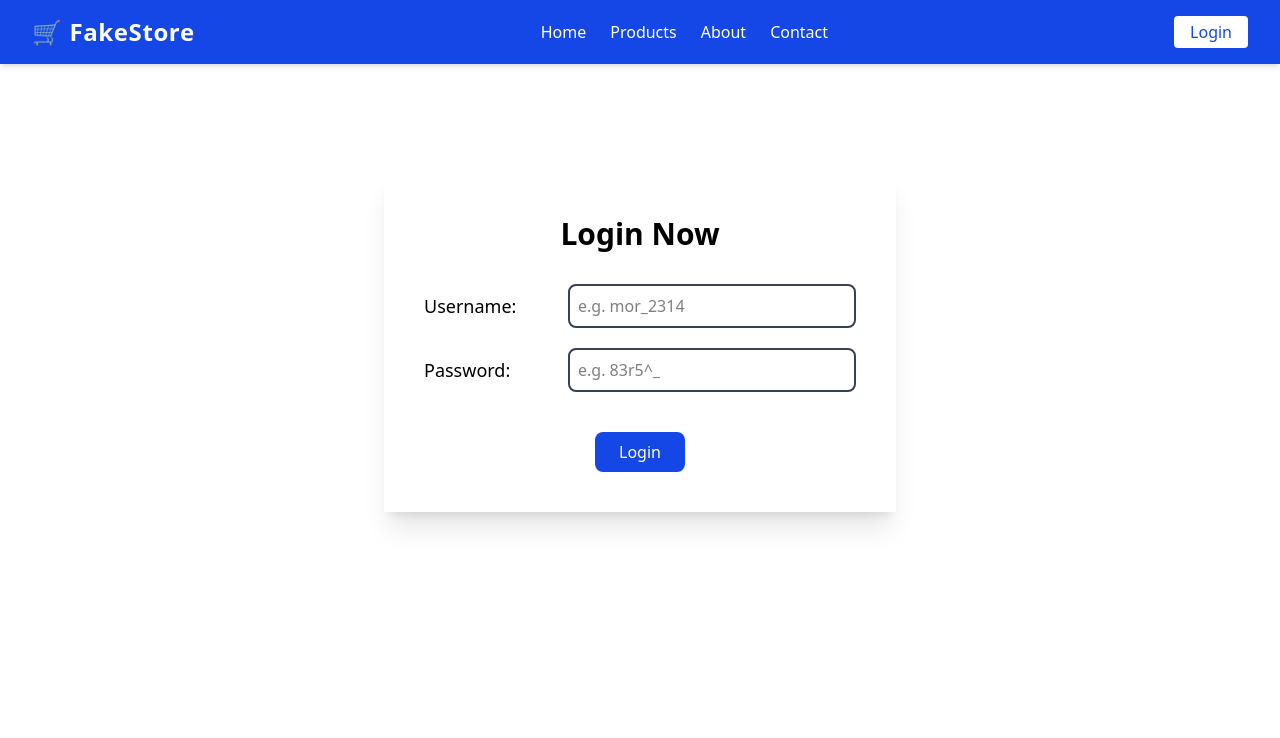
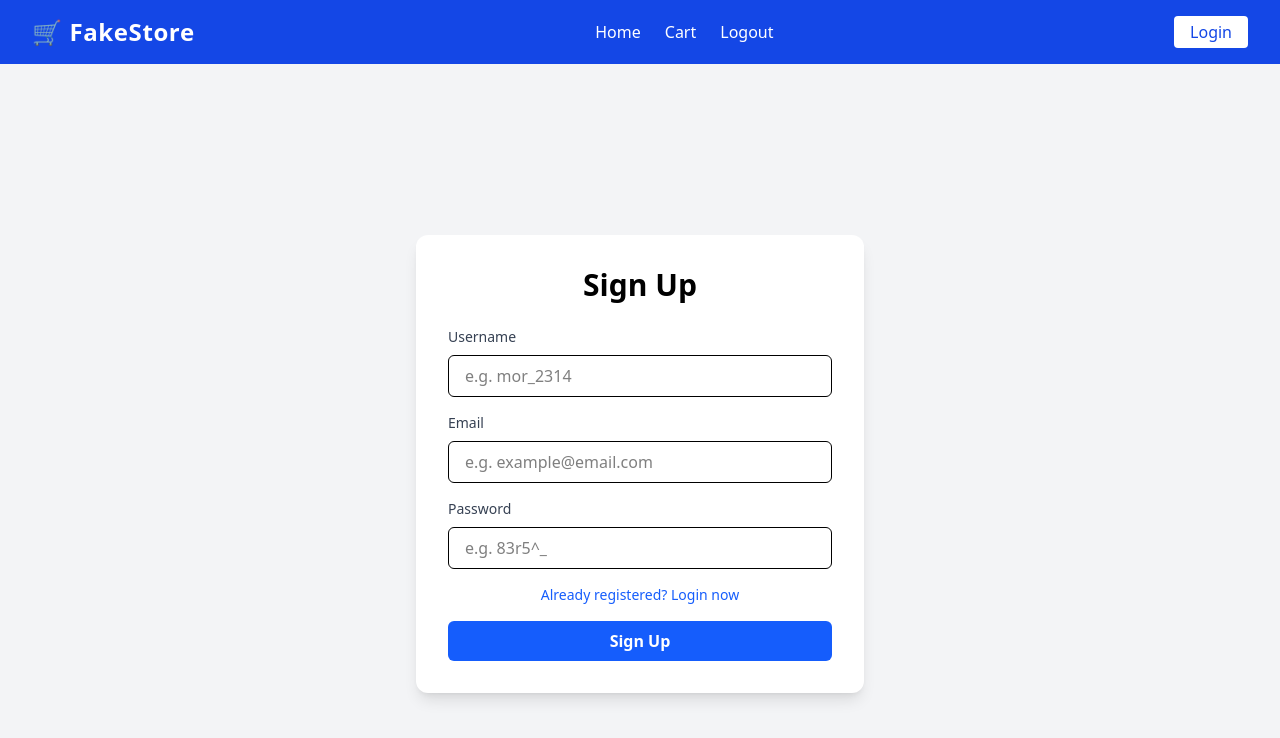
Before and after one commit to varunraj923/Shopping-Web, a React (Vite) app: page /login in a window 1280 px wide. Shown: the top 738 px of the page. Built offline with nearby package versions, Linux system fonts and the light colour scheme.

Commit message:
feat : nav btns working & cards

```diff
--- a/src/App.jsx
+++ b/src/App.jsx
@@ -1,38 +1,21 @@
-import React from 'react'
-
-import Home from './components/Home'
-import Login from './components/Login'
-import Body from './components/Body'
-
-import { BrowserRouter,Route, Routes} from 'react-router-dom'
-
-
-
-
-
+import { BrowserRouter, Routes, Route, Navigate } from 'react-router-dom';
+import Home from './components/Home';
+import Login from './components/Login';
+import Body from './components/Body';
 
 const App = () => {
+  return (
+    <BrowserRouter>
+      <Routes>
+        <Route path="/" element={<Body />}>
+          {/* Redirect root to /login initially */}
+          <Route index element={<Navigate to="/login" />} />
+          <Route path="/home" element={<Home />} />
+          <Route path="/login" element={<Login />} />
+        </Route>
+      </Routes>
+    </BrowserRouter>
+  );
+};
 
-
-  return (
-    <>
-
-    <BrowserRouter basename='/' >
-    <Routes>
-      <Route path='/' element={<Body/>}>
-      <Route path='/' element={<Home/>}></Route>
-      <Route path='/login' element={<Login/>}></Route>
-
-
-      </Route>
-
-    </Routes>
-    </BrowserRouter>
-
-
-
-    </>
-  )
-}
-
-export default App
+export default App;
--- a/src/components/Login.jsx
+++ b/src/components/Login.jsx
@@ -1,23 +1,46 @@
 import React, { useState } from 'react';
 import axios from 'axios';
+import { useNavigate } from 'react-router-dom';
 
 const Login = () => {
   const [username, setUsername] = useState('');
   const [password, setPassword] = useState('');
+  const [email, setEmail] = useState('');
   const [token, setToken] = useState('');
+  const [signup, setSignup] = useState(true);
+  const navigate = useNavigate();
+
+  const HandleSignup = () => {
+    setSignup(!signup);
+  };
+
+  const SignupSubmit = async () => {
+    try {
+      const res = await axios.post('https://fakestoreapi.com/users', {
+        email,
+        username,
+        password,
+      });
+
+      setToken(res.data.token);
+      localStorage.setItem('token', res.data.token);
+      navigate('/home');
+    } catch (err) {
+      console.error('Signup/Login failed:', err.response?.data || err.message);
+      alert('Signup failed: ' + (err.response?.data || err.message));
+    }
+  };
 
   const LoginSubmit = async () => {
     try {
-      const res = await axios.post('https://fakestoreapi.com/auth/login',{
+      const res = await axios.post('https://fakestoreapi.com/auth/login', {
         username,
-        password
+        password,
       });
 
-      console.log('Login successful:', res.data);
-      setToken(res.data.token); // Save token if needed
-
-      // Optionally store in localStorage
+      setToken(res.data.token);
       localStorage.setItem('token', res.data.token);
+      navigate('/home');
     } catch (err) {
       console.error('Login failed:', err.response?.data || err.message);
       alert('Login failed: ' + (err.response?.data || err.message));
@@ -25,47 +48,73 @@ const Login = () => {
   };
 
   return (
-    <div className='mx-96 p-10 my-28 text-center shadow-xl'>
-      <h1 className='text-3xl font-bold mb-8'>Login Now</h1>
+    <div className="flex items-center justify-center min-h-screen bg-gray-100 px-4">
+      <div className="w-full max-w-md bg-white rounded-xl shadow-lg p-8">
+        <h1 className="text-3xl font-bold text-center mb-6">
+          {signup ? 'Sign Up' : 'Login'}
+        </h1>
 
-      <div className='flex items-center justify-between mb-5'>
-        <label className='text-lg' htmlFor='username'>Username:</label>
+        <div className="mb-4">
+          <label className="block text-gray-700 text-sm font-medium mb-2">
+            Username
+          </label>
           <input
+            type="text"
+            placeholder="e.g. mor_2314"
             value={username}
             onChange={(e) => setUsername(e.target.value)}
-          className='border-2 border-gray-700 rounded-lg p-2 w-2/3'
-          type='text'
-          id='username'
-          name='username'
-          placeholder='e.g. mor_2314'
+            className="w-full px-4 py-2 border rounded-md focus:outline-none focus:ring-2 focus:ring-blue-400"
           />
         </div>
 
-      <div className='flex items-center justify-between mb-5'>
-        <label className='text-lg' htmlFor='password'>Password:</label>
+        {signup && (
+          <div className="mb-4">
+            <label className="block text-gray-700 text-sm font-medium mb-2">
+              Email
+            </label>
             <input
+              type="email"
+              placeholder="e.g. example@email.com"
+              value={email}
+              onChange={(e) => setEmail(e.target.value)}
+              className="w-full px-4 py-2 border rounded-md focus:outline-none focus:ring-2 focus:ring-blue-400"
+            />
+          </div>
+        )}
+
+        <div className="mb-4">
+          <label className="block text-gray-700 text-sm font-medium mb-2">
+            Password
+          </label>
+          <input
+            type="password"
+            placeholder="e.g. 83r5^_"
             value={password}
             onChange={(e) => setPassword(e.target.value)}
-          className='border-2 border-gray-700 rounded-lg p-2 w-2/3'
-          type='password'
-          id='password'
-          name='password'
-          placeholder='e.g. 83r5^_'
+            className="w-full px-4 py-2 border rounded-md focus:outline-none focus:ring-2 focus:ring-blue-400"
           />
         </div>
 
+        <p
+          onClick={HandleSignup}
+          className="text-blue-600 text-sm mb-4 cursor-pointer hover:underline text-center"
+        >
+          {signup ? 'Already registered? Login now' : 'New user? Signup here'}
+        </p>
+
         <button
-        onClick={LoginSubmit}
-        className='bg-blue-700 hover:bg-blue-800 transition-all px-6 py-2 text-white rounded-lg mt-5'
+          onClick={signup ? SignupSubmit : LoginSubmit}
+          className="w-full bg-blue-600 hover:bg-blue-700 text-white font-semibold py-2 rounded-md transition duration-300"
         >
-        Login
+          {signup ? 'Sign Up' : 'Login'}
         </button>
 
         {token && (
-        <p className='mt-5 text-green-600 font-semibold'>
+          <p className="mt-4 text-green-600 text-sm text-center break-words">
             ✅ Token: {token}
           </p>
         )}
+      </div>
     </div>
   );
 };
--- a/src/components/Navbar.jsx
+++ b/src/components/Navbar.jsx
@@ -1,7 +1,18 @@
 import React, { useState } from 'react';
+import { useNavigate } from 'react-router-dom';
 
 const Navbar = () => {
   const [menuOpen, setMenuOpen] = useState(false);
+  const navigate = useNavigate();
+
+  const LoginNav = () => {
+    navigate("/login");
+  };
+
+  const Logout = () => {
+    localStorage.removeItem("token");
+    navigate("/login");
+  };
 
   return (
     <nav className="bg-blue-700 text-white shadow-md">
@@ -12,19 +23,20 @@ const Navbar = () => {
           </div>
 
           <div className="hidden md:flex space-x-6">
-            <a href="#" className="hover:text-gray-200 transition">Home</a>
-            <a href="#" className="hover:text-gray-200 transition">Products</a>
-            <a href="#" className="hover:text-gray-200 transition">About</a>
-            <a href="#" className="hover:text-gray-200 transition">Contact</a>
+            <button className="hover:text-gray-200 transition" onClick={() => navigate("/")}>Home</button>
+            <button className="hover:text-gray-200 transition" onClick={() => navigate("/cart")}>Cart</button>
+            <button className="hover:text-gray-200 transition" onClick={Logout}>Logout</button>
           </div>
 
           <div className="hidden md:flex">
-            <button className="bg-white text-blue-700 px-4 py-1 rounded hover:bg-gray-100">
+            <button
+              onClick={LoginNav}
+              className="bg-white text-blue-700 px-4 py-1 rounded hover:bg-gray-100"
+            >
               Login
             </button>
           </div>
 
-          {/* Mobile menu toggle button */}
           <div className="md:hidden">
             <button onClick={() => setMenuOpen(!menuOpen)}>
               <svg className="h-6 w-6 fill-current" viewBox="0 0 24 24">
@@ -39,14 +51,21 @@ const Navbar = () => {
         </div>
       </div>
 
-      {/* Mobile dropdown menu */}
       {menuOpen && (
         <div className="md:hidden px-4 pb-4 space-y-2">
-          <a href="#" className="block">Home</a>
-          <a href="#" className="block">Cart</a>
-          <a href="#" className="block">Logout</a>
-
-          <button className="w-full bg-white text-blue-700 px-4 py-2 rounded mt-2" onClick={"/login"}>
+          <button onClick={() => navigate("/")} className="block w-full text-left hover:text-gray-200">
+            Home
+          </button>
+          <button onClick={() => navigate("/cart")} className="block w-full text-left hover:text-gray-200">
+            Cart
+          </button>
+          <button onClick={Logout} className="block w-full text-left hover:text-gray-200">
+            Logout
+          </button>
+          <button
+            onClick={LoginNav}
+            className="w-full bg-white text-blue-700 px-4 py-2 rounded mt-2"
+          >
             Login
           </button>
         </div>
```
Lines whose indentation alone changed are shown as unchanged.
